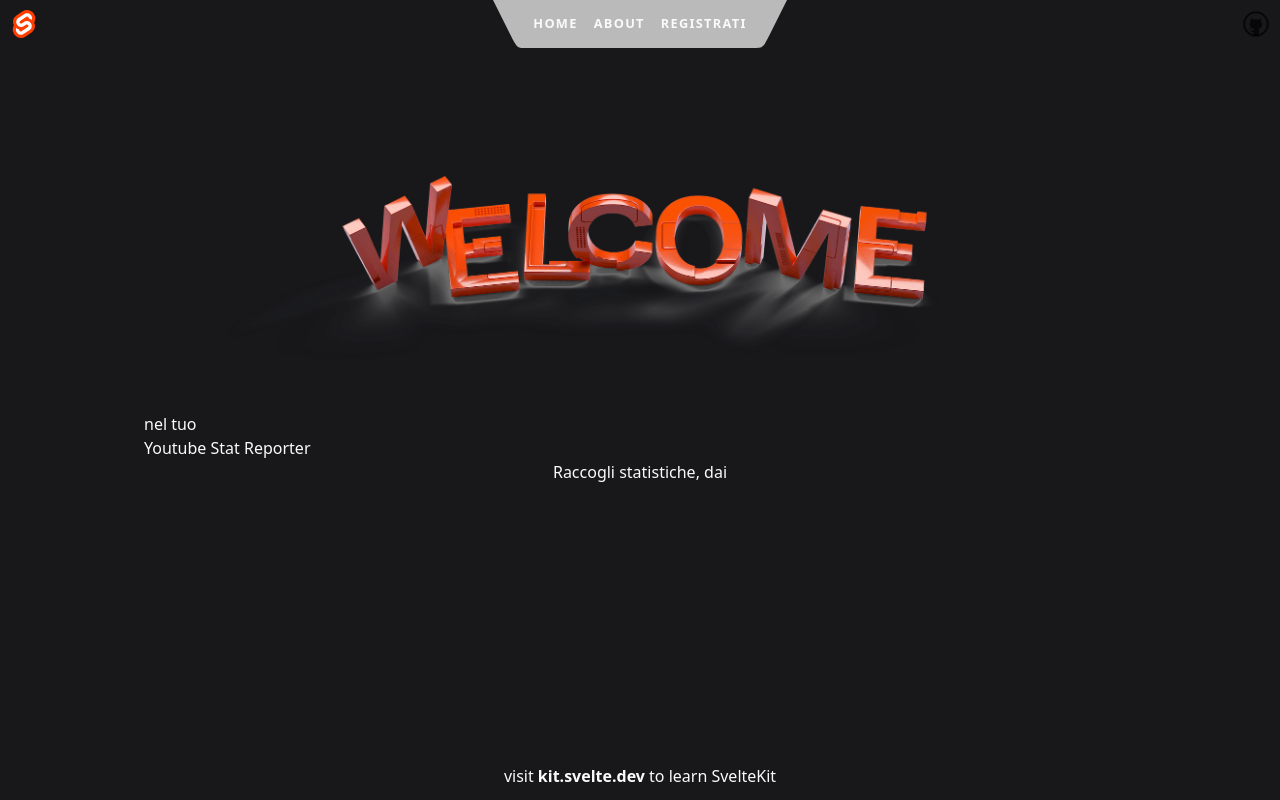
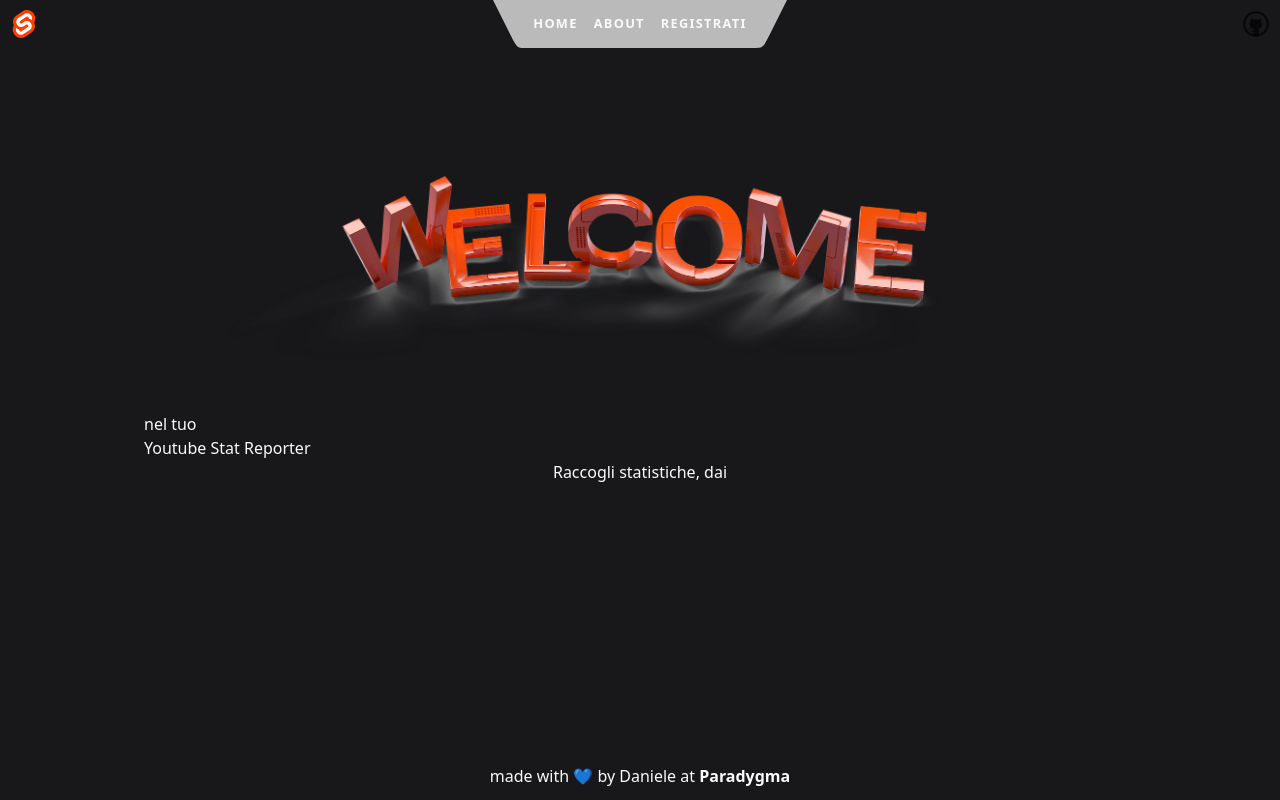
Before and after one commit to dandele/Youtubestatsreporter, a SvelteKit app in the folder my-app/: page / in a window 1280 px wide. Built offline with nearby package versions, Linux system fonts and the light colour scheme; no server answers; the database is empty.

Commit message:
aggiornamento footer

```diff
--- a/my-app/src/routes/+layout.svelte
+++ b/my-app/src/routes/+layout.svelte
@@ -12,7 +12,7 @@
 	</main>
 
 	<footer>
-		<p>visit <a href="https://kit.svelte.dev">kit.svelte.dev</a> to learn SvelteKit</p>
+		<p>made with 💙 by Daniele at <a href="https://paradygma.tech/">Paradygma</a></p>
 	</footer>
 </div>
 
```
